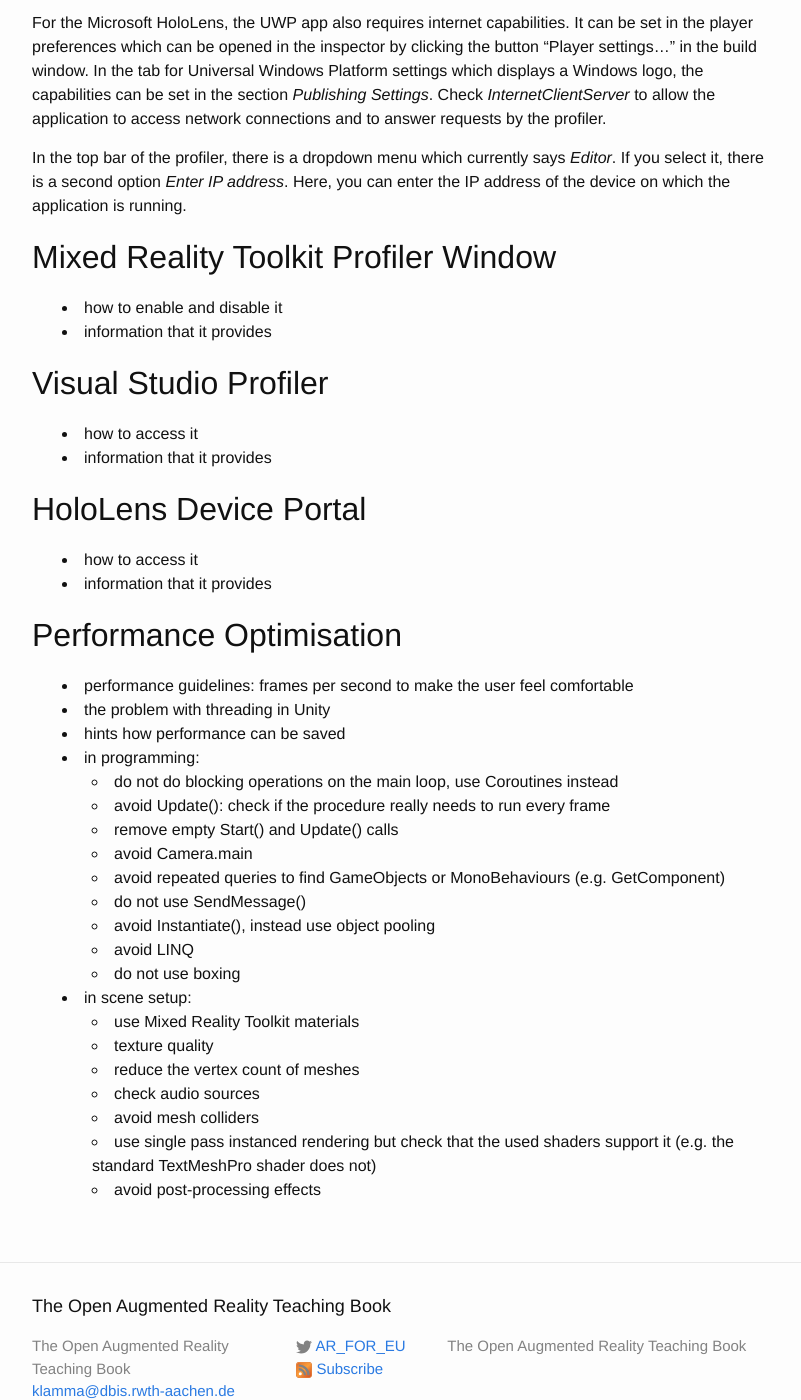
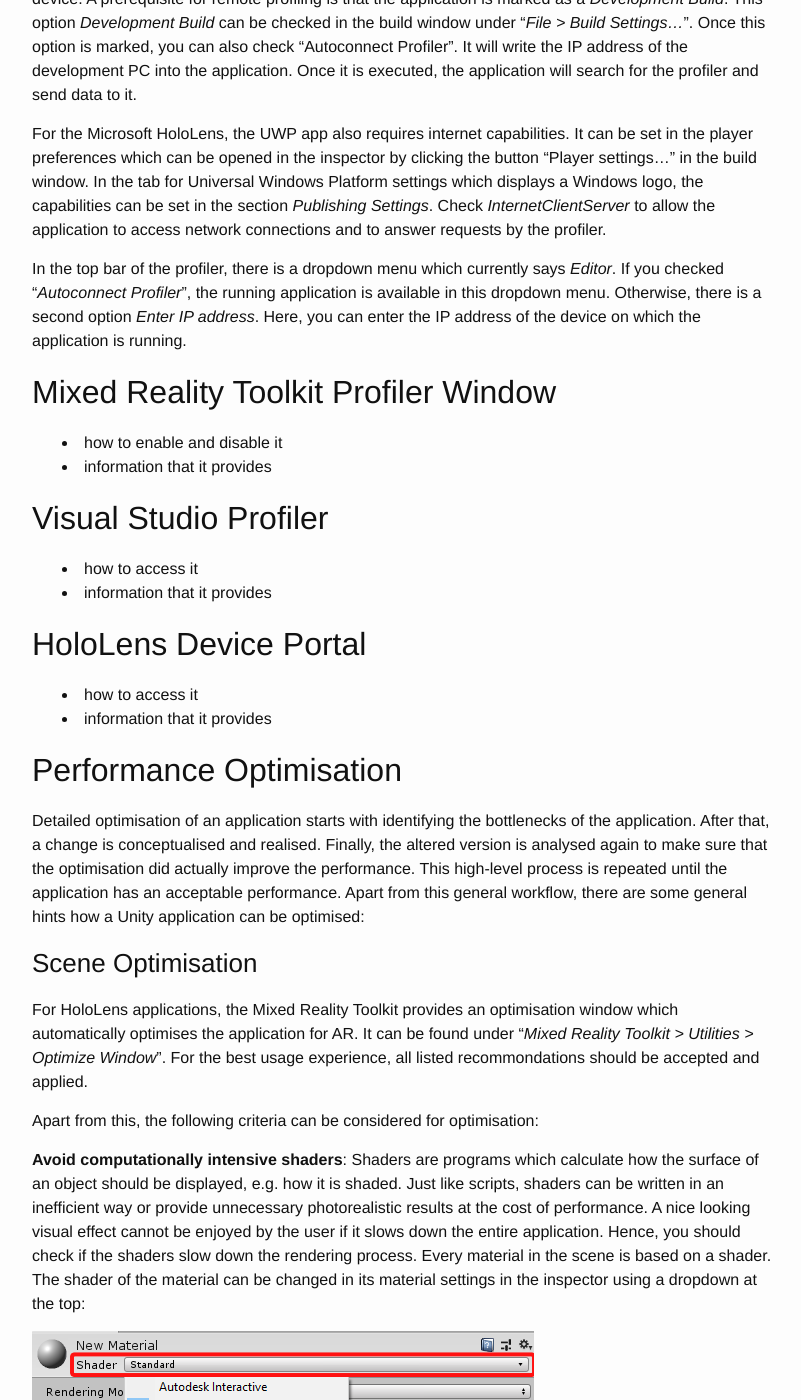
Before and after one commit to klamma/ar-for-eu-book, a Jekyll site: the page built from _pages/chapters/performance_profiling.md, in a window 1280 px wide and 1400 px high, scrolled down 1892 px. Shown: the whole window, without its empty margins (238-1039 px from the left). Built offline with Jekyll 4.4.1, drawn with Linux system fonts in a browser that asks for light colours; nearby versions of some CDN libraries; some of the changed text lies outside the part shown.

Commit message:
added first hint on performance optimisation

```diff
--- a/_pages/chapters/performance_profiling.md
+++ b/_pages/chapters/performance_profiling.md
@@ -45,17 +45,21 @@
 
 {% include image.html url="/assets/figures/performance_profiling/UnityProfiler.png" base=pathToRoot description="Unity's profiler window with sample data" %}
 
+
 Further information about the profiler can be found in [Unity's documentation about the profiler window](https://docs.unity3d.com/Manual/ProfilerWindow.html).
 
 By default, Unity evaluates the performance of the application while it is running on the development PC.
 Since it most likely does not have the same hardware specifications as the target device, e.g. the HoloLens, this will not give an accurate impression of the performance of the deployed application.
 However, it is already helpful to profile on the development PC to analyse which components are computationally expensive.
 
-### Profiling on the Device Using Unity's Profiler
+### Profiling a Deployed Application on a Device Using Unity's Profiler
 
 Unity's profiler is also able to record statistics of a deployed application while it is running on the target device.
 A prerequisite for remote profiling is that the application is marked as a *Development Build*.
 This option *Development Build* can be checked in the build window under "*File > Build Settings...*".
+Once this option is marked, you can also check "Autoconnect Profiler".
+It will write the IP address of the development PC into the application.
+Once it is executed, the application will search for the profiler and send data to it.
 
 For the Microsoft HoloLens, the UWP app also requires internet capabilities.
 It can be set in the player preferences which can be opened in the inspector by clicking the button "Player settings..." in the build window.
@@ -63,7 +67,8 @@
 Check *InternetClientServer* to allow the application to access network connections and to answer requests by the profiler.
 
 In the top bar of the profiler, there is a dropdown menu which currently says *Editor*.
-If you select it, there is a second option *Enter IP address*.
+If you checked "*Autoconnect Profiler*", the running application is available in this dropdown menu.
+Otherwise, there is a second option *Enter IP address*.
 Here, you can enter the IP address of the device on which the application is running.
 
 ## Mixed Reality Toolkit Profiler Window
@@ -83,6 +88,36 @@
 
 ## Performance Optimisation
 
+Detailed optimisation of an application starts with identifying the bottlenecks of the application.
+After that, a change is conceptualised and realised.
+Finally, the altered version is analysed again to make sure that the optimisation did actually improve the performance.
+This high-level process is repeated until the application has an acceptable performance.
+Apart from this general workflow, there are some general hints how a Unity application can be optimised:
+
+### Scene Optimisation
+
+For HoloLens applications, the Mixed Reality Toolkit provides an optimisation window which automatically optimises the application for AR.
+It can be found under "*Mixed Reality Toolkit > Utilities > Optimize Window*".
+For the best usage experience, all listed recommondations should be accepted and applied.
+
+Apart from this, the following criteria can be considered for optimisation:
+
+**Avoid computationally intensive shaders**:
+Shaders are programs which calculate how the surface of an object should be displayed, e.g. how it is shaded.
+Just like scripts, shaders can be written in an inefficient way or provide unnecessary photorealistic results at the cost of performance.
+A nice looking visual effect cannot be enjoyed by the user if it slows down the entire application.
+Hence, you should check if the shaders slow down the rendering process.
+Every material in the scene is based on a shader.
+The shader of the material can be changed in its material settings in the inspector using a dropdown at the top:
+
+![Shader Selection in the Shader]({{pathToRoot}}/assets/figures/performance_profiling/MaterialShader.png)
+
+By default, materials use the Standard shader.
+This shader uses physically-based shading and offers many options but it is not optimsed for mobile devices.
+For HoloLens development, it is advisable to restrict the used shaders to the ones which are provided by the Mixed Reality Toolkit.
+For mobile platforms, Unity already ships with a series of lightweight shaders.
+They can be found in the category "*Mobile*".
+
 - performance guidelines: frames per second to make the user feel comfortable
 - the problem with threading in Unity
 - hints how performance can be saved
@@ -97,10 +132,11 @@
    - avoid LINQ
    - do not use boxing
 - in scene setup:
-   - use Mixed Reality Toolkit materials
    - texture quality
    - reduce the vertex count of meshes
    - check audio sources
    - avoid mesh colliders
    - use single pass instanced rendering but check that the used shaders support it (e.g. the standard TextMeshPro shader does not)
    - avoid post-processing effects
+
+### Script Optimisation
```
Also changed, not shown: assets/figures/performance_profiling/MaterialShader.png (added).
